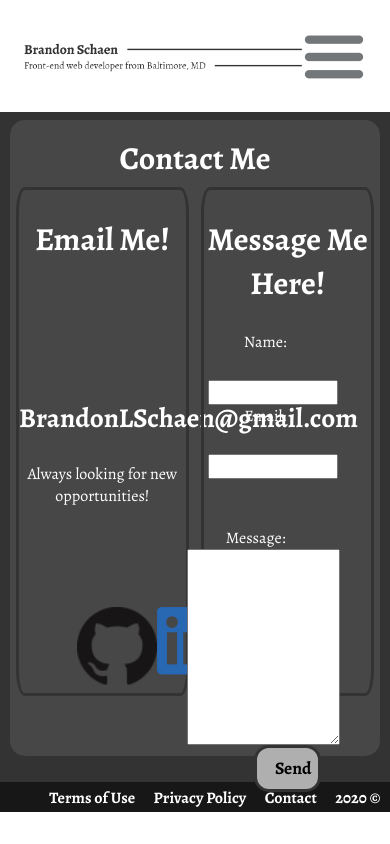
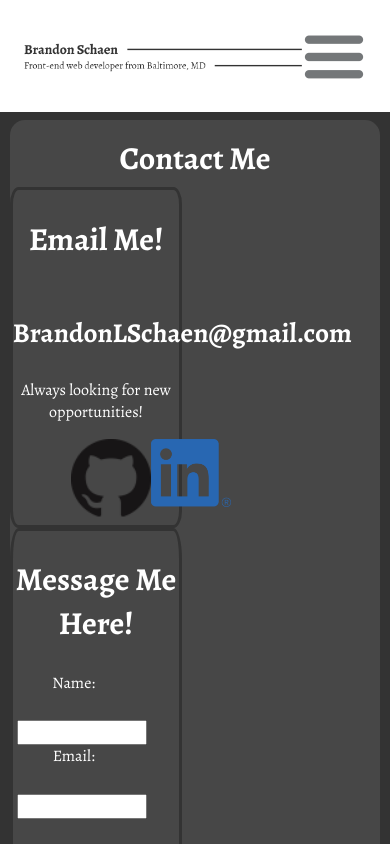
Before and after one commit to SonniSonni/Brandon-Portfolio, a React (Create React App) app in the folder client/: page /contact in a window 390 px wide. Shown: the top 844 px of the page. Built offline with nearby package versions, Linux system fonts and the light colour scheme.

Commit message:
Set contact page height and flex direction for email-containers

```diff
--- a/client/src/Components/ContactPage/ContactPage.css
+++ b/client/src/Components/ContactPage/ContactPage.css
@@ -116,3 +116,13 @@ label{
   width:50%;
   cursor: pointer;
 }
+
+@media only screen and ( max-width: 1023px ) {
+  .contact-page{
+    height:100%;
+  }
+  .email-containers{
+    flex-direction: column;
+  }
+
+}
```
